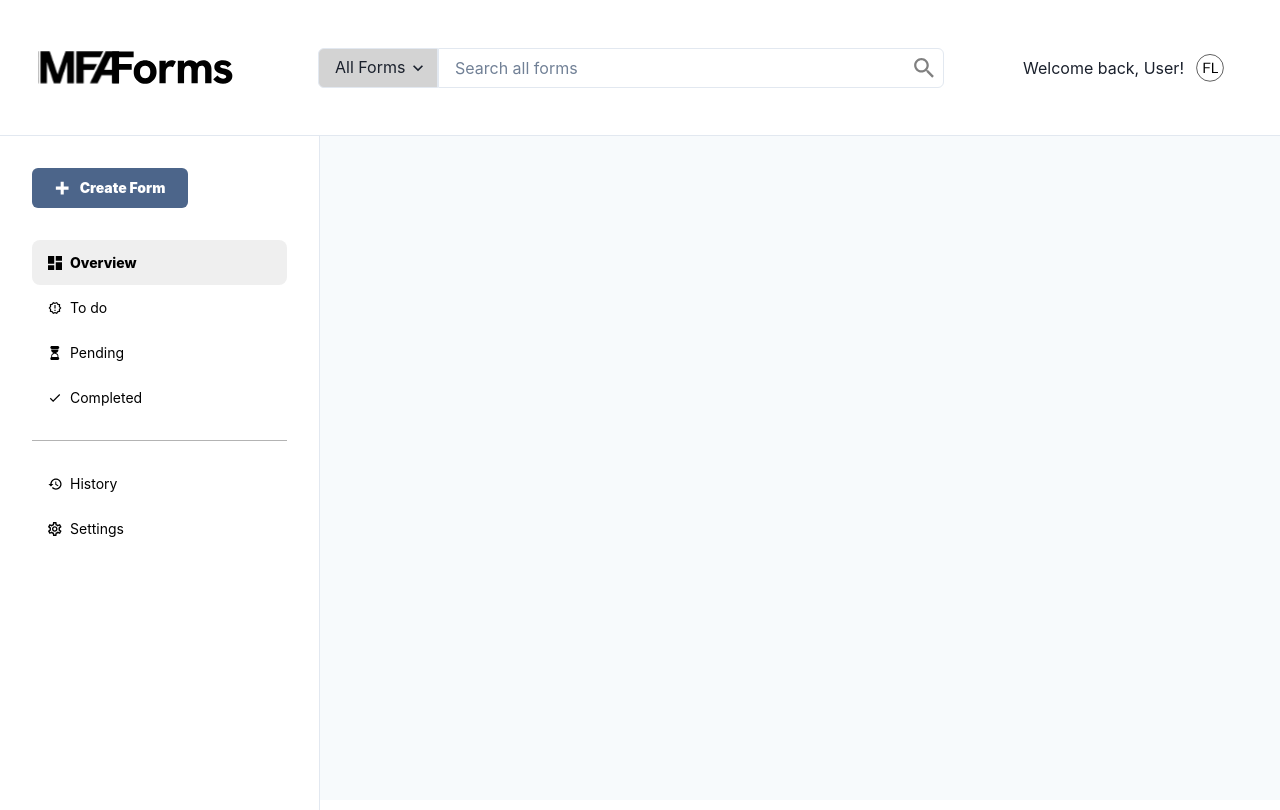
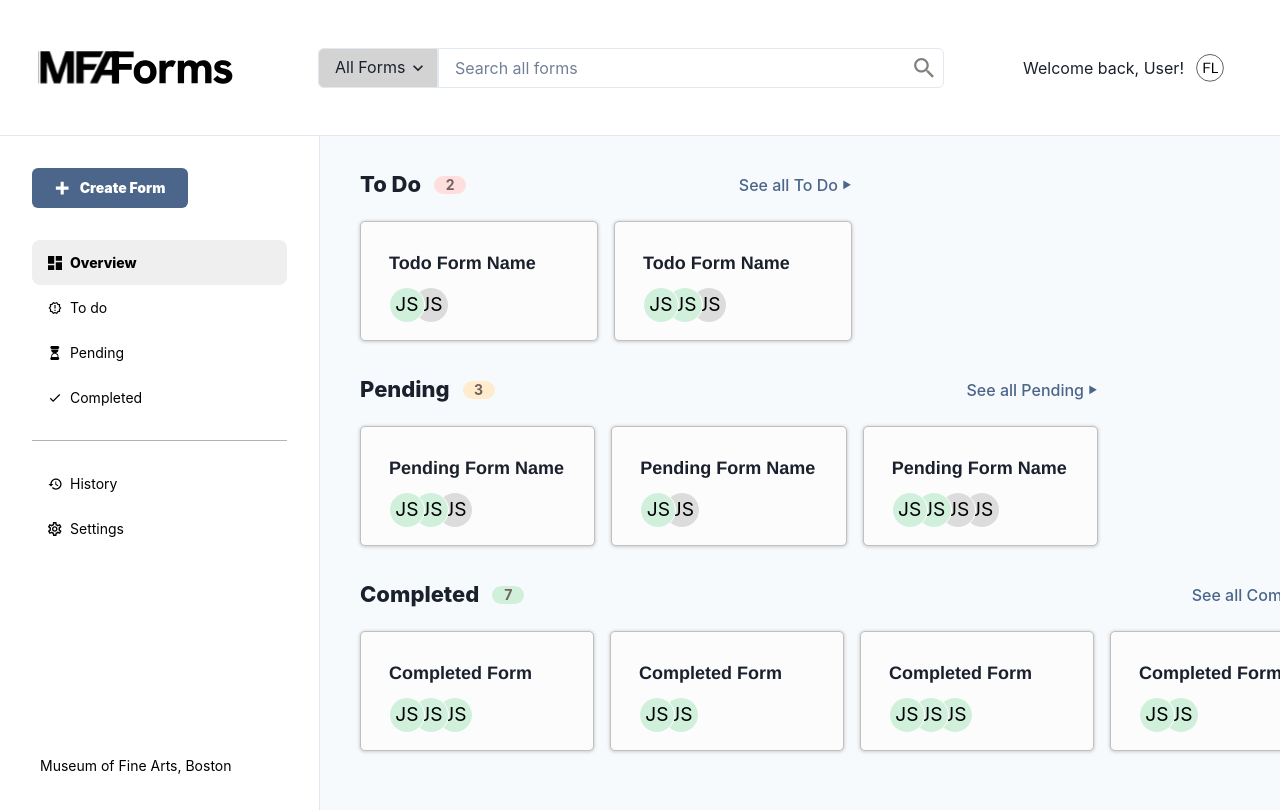
Before and after one commit to sandboxnu/mfa-form-automator, a Next.js app in the folder frontend/: page / in a window 1280 px wide. Shown: the top 810 px of the page. Built offline with nearby package versions, Linux system fonts and the light colour scheme.

Commit message:
Overview page (#18)
* bottom text

* implement overview page, with overview row for todo, pending, and completed sections

* added some comments

```diff
--- /dev/null
+++ b/frontend/data/seedData.tsx
@@ -0,0 +1,202 @@
+import { Form } from "utils/types"
+
+export const todoForms: Form[]  = [
+  {
+    "name": "Todo Form Name",
+    "assignees": [
+      {
+        "name": "John Smith",
+        "signed": true,
+      },
+      {
+        "name": "John Smith",
+        "signed": false,
+      },
+    ]
+  },
+  {
+    "name": "Todo Form Name",
+    "assignees": [
+      {
+        "name": "John Smith",
+        "signed": true,
+      },
+      {
+        "name": "John Smith",
+        "signed": true,
+      },
+      {
+        "name": "John Smith",
+        "signed": false,
+      },
+    ]
+  },
+]
+
+export const pendingForms: Form[] = [
+  {
+    "name": "Pending Form Name",
+    "assignees": [
+      {
+        "name": "John Smith",
+        "signed": true,
+      },
+      {
+        "name": "John Smith",
+        "signed": true,
+      },
+      {
+        "name": "John Smith",
+        "signed": false,
+      },
+    ]
+  },
+  {
+    "name": "Pending Form Name",
+    "assignees": [
+      {
+        "name": "John Smith",
+        "signed": true,
+      },
+      {
+        "name": "John Smith",
+        "signed": false,
+      },
+    ]
+  },
+  {
+    "name": "Pending Form Name",
+    "assignees": [
+      {
+        "name": "John Smith",
+        "signed": true,
+      },
+      {
+        "name": "John Smith",
+        "signed": true,
+      },
+      {
+        "name": "John Smith",
+        "signed": false,
+      },
+      {
+        "name": "John Smith",
+        "signed": false,
+      },
+    ]
+  },
+]
+
+export const completedForms = [
+  {
+    "name": "Completed Form",
+    "assignees": [
+      {
+        "name": "John Smith",
+        "signed": true,
+      },
+      {
+        "name": "John Smith",
+        "signed": true,
+      },
+      {
+        "name": "John Smith",
+        "signed": true,
+      },
+    ]
+  },
+  {
+    "name": "Completed Form",
+    "assignees": [
+      {
+        "name": "John Smith",
+        "signed": true,
+      },
+      {
+        "name": "John Smith",
+        "signed": true,
+      },
+    ]
+  },
+  {
+    "name": "Completed Form",
+    "assignees": [
+      {
+        "name": "John Smith",
+        "signed": true,
+      },
+      {
+        "name": "John Smith",
+        "signed": true,
+      },
+      {
+        "name": "John Smith",
+        "signed": true,
+      },
+    ]
+  },
+  {
+    "name": "Completed Form",
+    "assignees": [
+      {
+        "name": "John Smith",
+        "signed": true,
+      },
+      {
+        "name": "John Smith",
+        "signed": true,
+      },
+    ]
+  },
+  {
+    "name": "Completed Form",
+    "assignees": [
+      {
+        "name": "John Smith",
+        "signed": true,
+      },
+      {
+        "name": "John Smith",
+        "signed": true,
+      },
+      {
+        "name": "John Smith",
+        "signed": true,
+      },
+    ]
+  },
+  {
+    "name": "Completed Form",
+    "assignees": [
+      {
+        "name": "John Smith",
+        "signed": true,
+      },
+      {
+        "name": "John Smith",
+        "signed": true,
+      },
+      {
+        "name": "John Smith",
+        "signed": true,
+      },
+    ]
+  },
+  {
+    "name": "Completed Form",
+    "assignees": [
+      {
+        "name": "John Smith",
+        "signed": true,
+      },
+      {
+        "name": "John Smith",
+        "signed": true,
+      },
+      {
+        "name": "John Smith",
+        "signed": true,
+      },
+    ]
+  },
+]
--- /dev/null
+++ b/frontend/src/components/FormCard.tsx
@@ -0,0 +1,27 @@
+import {
+  Box,
+  Text,
+  Avatar,
+  AvatarGroup
+} from "@chakra-ui/react";
+
+import { Assignee } from "utils/types";
+
+// Overview Form component for displaying forms in the dashboard
+// will probably have to change the types once the backend is finished
+export const FormCard = ({ formName, assignees }: { formName: String, assignees: Array<Assignee> }) => {
+  return <>
+    <Box w="246px" h="120px" border="1px solid #C0C0C0" borderRadius="5px" backgroundColor="#FFFFFF" boxShadow="0px 0.5px 3px 1px #D4D4D4" background="#FCFCFC">
+      <Box paddingLeft="28px" paddingTop="28px">
+        <Text fontFamily="Helvetica" fontWeight={800} fontSize="18px">
+          {formName}
+        </Text>
+        <AvatarGroup size="md" max={5} marginTop="10px">
+          {assignees.map((assignee: Assignee, index: number) => {
+            return <Avatar name={assignee.name} key={index} boxSize="36px" backgroundColor={assignee.signed ? "#D0F0DC" : "#DCDCDC"} border="1px solid #FFFFFF" color="black" fontWeight={400} fontSize="14px"/>
+          })}
+        </AvatarGroup>
+      </Box>
+    </Box>
+  </>
+}
--- a/frontend/src/components/NavBar.tsx
+++ b/frontend/src/components/NavBar.tsx
@@ -3,8 +3,7 @@ import {
   Button,
   Flex,
   Divider,
-  Spacer,
-  Link
+  Spacer
 } from "@chakra-ui/react";
 import {
   OverViewIcon,
@@ -16,6 +15,7 @@ import {
   PlusIcon,
 } from "@/static/icons";
 import { useRouter } from "next/router";
+import Link from 'next/link';
 
 const icons = {
   overview: <OverViewIcon marginRight="2" />,
@@ -84,7 +84,7 @@ export const NavBar: React.FC = (props: any) => (
     border
     color="inherit"
     borderRightWidth="1px"
-    w="80"
+    width="80"
     {...props}
   >
     <Flex
@@ -141,7 +141,10 @@ export const NavBar: React.FC = (props: any) => (
       </Box>
       <NavItem icon="history" link="/history">History</NavItem>
       <NavItem icon="settings" link="/settings">Settings</NavItem>
-      <Spacer minH="30vh" />
+      <Box paddingLeft="40px" fontSize="14px" position="absolute" bottom="160px">
+        Museum of Fine Arts, Boston
+      </Box>
+      <Spacer minH="30vh"/>
     </Flex>
   </Box>
 );
--- /dev/null
+++ b/frontend/src/components/OverviewRow.tsx
@@ -0,0 +1,38 @@
+import { Form } from "utils/types"
+import { HStack, Flex, Box, Text } from "@chakra-ui/react"
+import { FormCard } from "./FormCard"
+import { RightArrowIcon } from "@/static/icons"
+import Link from "next/link";
+
+// abstraction for a row of cards in the overview page
+export const OverviewRow = ({ title, color, link, forms }: { title: string, color: string, link: string, forms: Form[]}) => {
+  let displayForms: Form[] = forms.slice(0, Math.min(4, forms.length));
+  let rowWidth: number = displayForms.length * 246
+  return <>
+    <Box width={rowWidth}>
+      <Flex justifyContent="space-between" alignItems="center">
+        <Flex alignItems="center">
+          <Text fontSize="22px" fontWeight="800">
+            {title}
+          </Text>
+          <Flex marginLeft="13px" backgroundColor={color} height="18px" width="32px" borderRadius="12" justifyContent="center" alignItems="center">
+            <Text fontSize="14px" fontWeight="700" color="#756160">{forms.length}</Text>
+          </Flex>
+        </Flex>
+        <Link href={link}>
+          <Flex alignItems="center">
+            <Text fontWeight="500" fontSize="16px" color="#4C658A">
+              See all {title}
+            </Text>
+            <RightArrowIcon width="10px" height="10px" marginLeft="4px"/>
+          </Flex>
+        </Link>
+      </Flex>
+      <HStack spacing="16px" marginTop="20px">
+        {displayForms.map((form: Form, index: number) => {
+          return <FormCard formName={form.name} assignees={form.assignees} key={index} />
+        })}
+      </HStack>
+    </Box>
+  </>
+}
--- a/frontend/src/components/TopBar.tsx
+++ b/frontend/src/components/TopBar.tsx
@@ -26,6 +26,7 @@ export const TopBar: React.FC = () => {
       borderBottomWidth="1px"
       color="inherit"
       h="136"
+      zIndex="sticky"
     >
       <Box minWidth={302}>
         <Flex px="4" py="5" align="left">
--- a/frontend/src/pages/index.tsx
+++ b/frontend/src/pages/index.tsx
@@ -1,4 +1,20 @@
+import { OverviewRow } from "@/components/OverviewRow";
+import { todoForms, pendingForms, completedForms } from "data/seedData";
+import { Box } from "@chakra-ui/react";
+
+// overview page
 export default function Overview() {
   return <>
+    <Box marginLeft="40px" height="100vh">
+      <Box marginTop="32px">
+        <OverviewRow title="To Do" color="#FFDFDE" link="/todo" forms={todoForms}/>
+      </Box>
+      <Box marginTop="32px">
+      <OverviewRow title="Pending" color="#FFECCC" link="/pending" forms={pendingForms}/>
+      </Box>
+      <Box marginTop="32px">
+        <OverviewRow title="Completed" color="#D0F0DC" link="/completed" forms={completedForms}/>
+      </Box>
+    </Box>
   </>;
 }
--- a/frontend/src/static/icons.tsx
+++ b/frontend/src/static/icons.tsx
@@ -63,6 +63,16 @@ export const ProfileIcon = createIcon({
   ),
 });
 
+export const RightArrowIcon = createIcon({
+  displayName: "RightArrowIcon",
+  viewBox: "0 0 8 10",
+  path: (
+    <>
+      <path d="M0.330127 0.5L7.83013 4.83013L0.330127 9.16025L0.330127 0.5Z" fill="#4C658A"/>
+    </>
+  )
+})
+
 export const MFALogoIcon = createIcon({
   displayName: "MFALogoIcon",
   viewBox: "0 0 211 52",
--- a/frontend/utils/types.tsx
+++ b/frontend/utils/types.tsx
@@ -2,3 +2,8 @@ export type Assignee = {
   name: string,
   signed: boolean,
 }
+
+export type Form = {
+  name: string,
+  assignees: Assignee[],
+}
```
Also changed, not shown: frontend/src/components/OverviewForm.tsx (deleted, +0 -27 lines), frontend/src/pages/test.tsx (deleted, +0 -31 lines).
